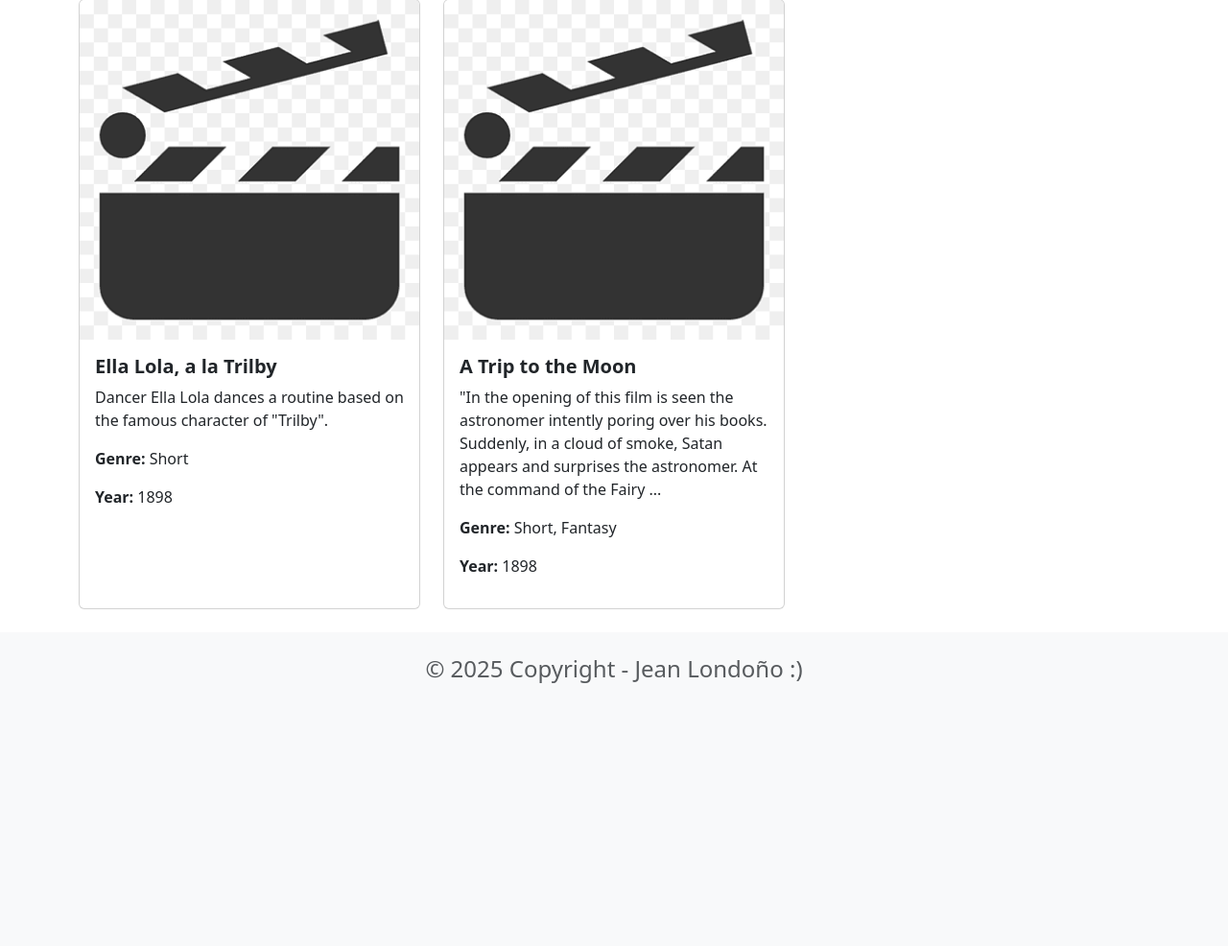
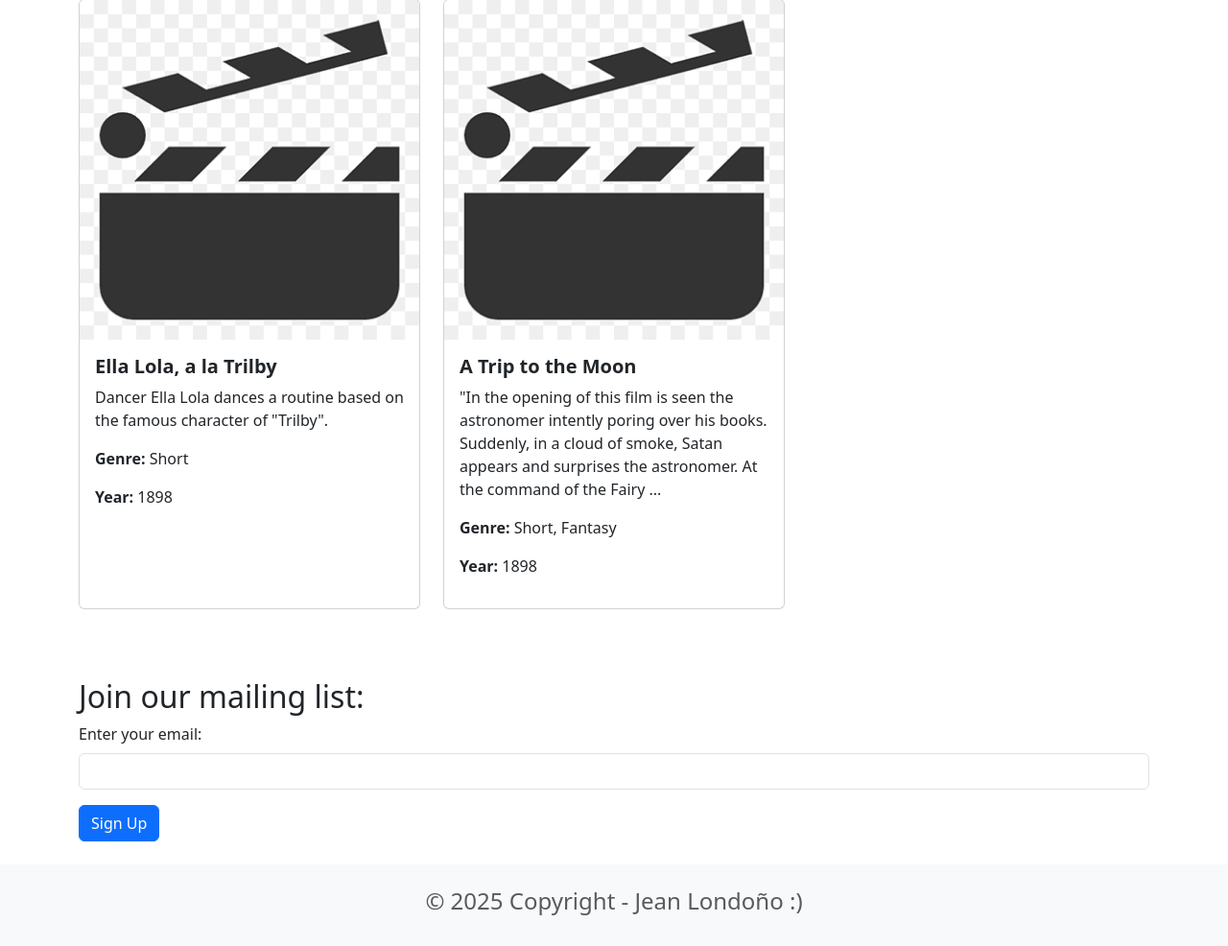
Before and after one commit to JeanCarloLondo/DjangoProjectTest, a Django app: template movie/templates/home.html in a window 1280 px wide. Shown: the part 4213-5199 px from the top of the page at 96% size. Before the commit the page ends 4925 px from the top, so only its background shows below. Run offline with Django 5.2, Linux system fonts and the light colour scheme; the template is opened without the code that fills it: values that come from a table or form of the project are taken from there, others are empty; data comes from the database, SQL or seed files in the repository.

Commit message:
navegación entre páginas

```diff
--- a/movie/templates/home.html
+++ b/movie/templates/home.html
@@ -40,5 +40,18 @@
         </div>
         {% endfor %}
     </div>
+    <br />
+    <br />
+    <br />
+    <h2>Join our mailing list:</h2>
+    <form action="{% url 'signup' %}">
+        <div class="mb-3">
+            <label for="email" class="form-label">Enter your email:</label>
+            <input type="email" class="form-control" name="email" />
+        </div>
+        <button type="submit" class="btn btn-primary">Sign Up</button>
+    </form>
+</div>
 </body>
+
 {% endblock content %}
--- /dev/null
+++ b/movie/templates/signup.html
@@ -0,0 +1,2 @@
+<h2>Added {{ email }} to our mailing list!</h2>
+<a href="{% url 'home' %}">Back to Home</a>
--- a/movie/views.py
+++ b/movie/views.py
@@ -24,6 +24,10 @@ def home(request):
 def about(request):
    # return HttpResponse('<h1>This is the "about" section<h1>')
    return render(request, 'about.html')
+
+def signup(request):
+   email = request.GET.get('email')
+   return render(request, 'signup.html', {'email': email})
 
 def statistics_view(request):
     matplotlib.use('Agg')
--- a/moviereviews/urls.py
+++ b/moviereviews/urls.py
@@ -27,6 +27,7 @@ urlpatterns = [
     path('about/', movieViews.about, name='about'),
     path('news/', include('news.urls')),
     path('statistics/', movieViews.statistics_view, name='statistics'),
+    path('signup/', movieViews.signup, name='signup'),
 ]
 
 urlpatterns += static(settings.MEDIA_URL, document_root=settings.MEDIA_ROOT)
```
